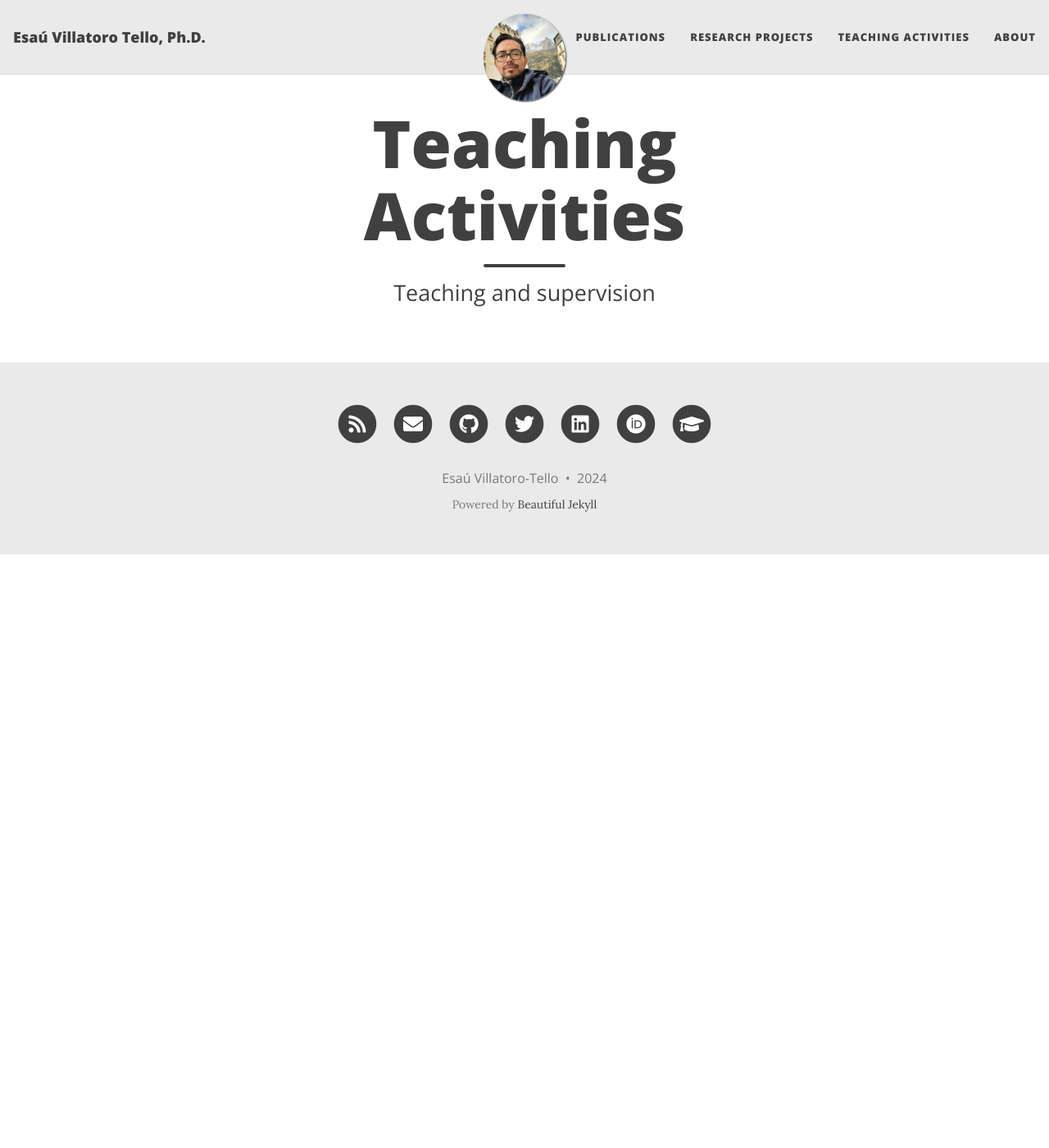
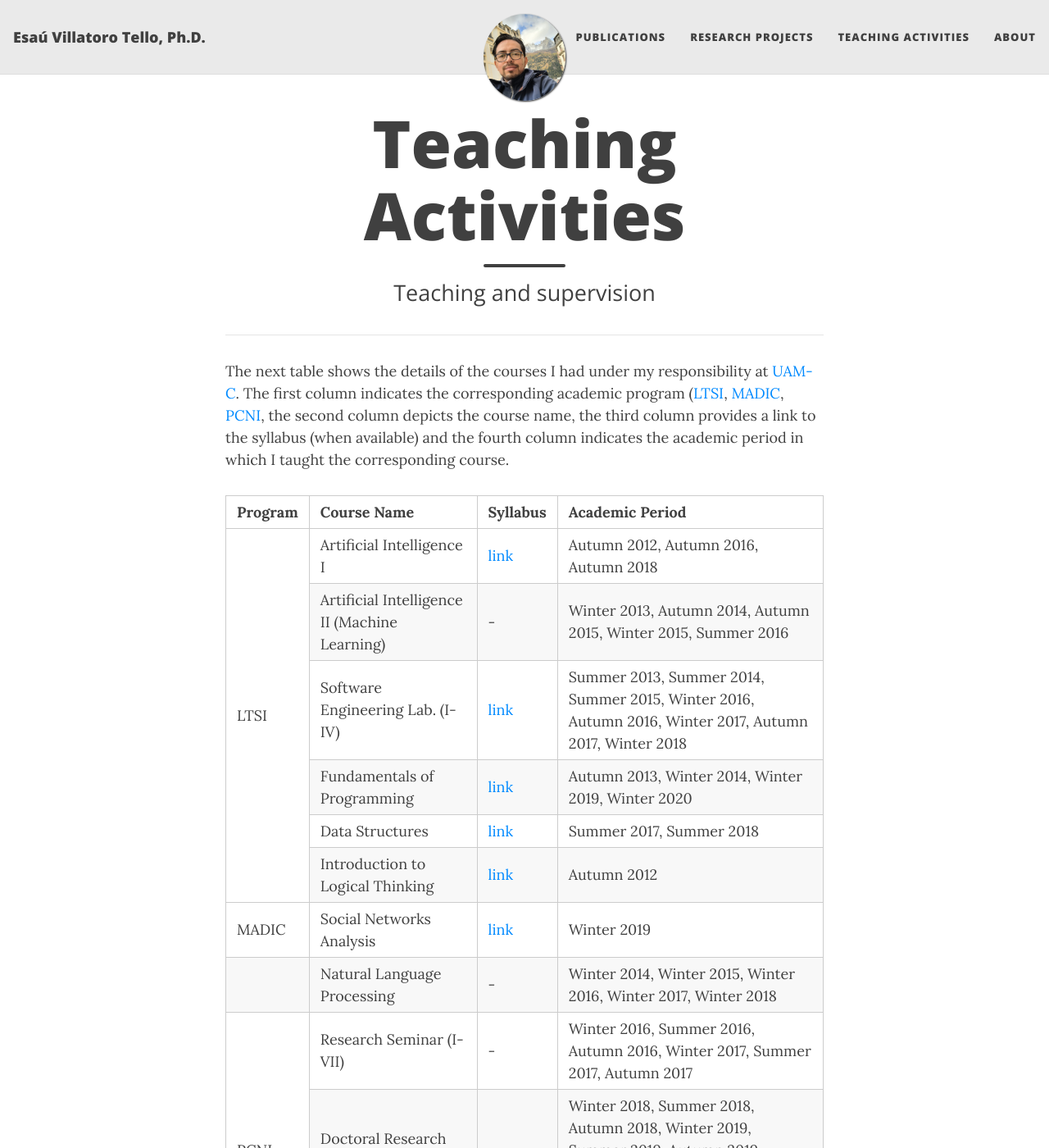
Before and after one commit to oravar333/oravar333.github.io, a Jekyll site: the page built from teaching.md, in a window 1280 px wide and 1400 px high. Shown: the whole window at 82% size. Built offline with Jekyll 4.4.1, drawn with Linux system fonts in a browser that asks for light colours; nearby versions of some CDN libraries; some of the changed text lies outside the part shown.

Commit message:
Update teaching.md

```diff
--- a/teaching.md
+++ b/teaching.md
@@ -4,3 +4,96 @@ title: Teaching Activities
 subtitle: Teaching and supervision
 css: "/assets/css/index.css"
 ---
+
+<hr>
+
+The next table shows the details of the courses I had under my responsibility at [UAM-C](https://www.cua.uam.mx/). The first column indicates the corresponding academic program ([LTSI](https://www.cua.uam.mx/oferta-educativa/licenciaturas/tecnologias-y-sistemas-de-informacion), [MADIC](https://www.cua.uam.mx/oferta-educativa/posgrados/maestria-en-diseno-informacion-y-comunicacion), [PCNI](https://www.cua.uam.mx/oferta-educativa/posgrados/posgrado-en-ciencias-naturales-e-ingenieria), the second column depicts the course name, the third column provides a link to the syllabus (when available) and the fourth column indicates the academic period in which I taught the corresponding course.
+
+
+<style>
+  table {
+    margin-left: auto;
+    margin-right: auto;
+    border: 1px solid black;
+    border-collapse: collapse;
+    padding: 10px;
+  }
+  th, td {
+    border: 1px solid black;
+    padding: 10px;
+    text-align: center;
+  }
+</style>
+
+<table border="1" cellpadding="10" cellspacing="0">
+  <thead>
+    <tr>
+      <th>Program</th>
+      <th>Course Name</th>
+      <th>Syllabus</th>
+      <th>Academic Period</th>
+    </tr>
+  </thead>
+  <tbody>
+    <tr>
+      <td rowspan="6">LTSI</td>
+      <td>Artificial Intelligence I</td>
+      <td><a href="http://dccd.cua.uam.mx/archivos/PDFprogramas/tecnologias/450208.pdf">link</a></td>
+      <td>Autumn 2012, Autumn 2016, Autumn 2018</td>
+    </tr>
+    <tr>
+      <td>Artificial Intelligence II (Machine Learning)</td>
+      <td>-</td>
+      <td>Winter 2013, Autumn 2014, Autumn 2015, Winter 2015, Summer 2016</td>
+    </tr>
+    <tr>
+      <td>Software Engineering Lab. (I-IV)</td>
+      <td><a href="http://dccd.cua.uam.mx/archivos/PDFprogramas/tecnologias/450207.pdf">link</a></td>
+      <td>Summer 2013, Summer 2014, Summer 2015, Winter 2016, Autumn 2016, Winter 2017, Autumn 2017, Winter 2018</td>
+    </tr>
+    <tr>
+      <td>Fundamentals of Programming</td>
+      <td><a href="http://dccd.cua.uam.mx/archivos/PDFprogramas/tecnologias/460005.pdf">link</a></td>
+      <td>Autumn 2013, Winter 2014, Winter 2019, Winter 2020</td>
+    </tr>
+    <tr>
+      <td>Data Structures</td>
+      <td><a href="http://dccd.cua.uam.mx/archivos/PDFprogramas/tecnologias/460009.pdf">link</a></td>
+      <td>Summer 2017, Summer 2018</td>
+    </tr>
+    <tr>
+      <td>Introduction to Logical Thinking</td>
+      <td><a href="http://dccd.cua.uam.mx/archivos/PDFprogramas/tecnologias/450203.pdf">link</a></td>
+      <td>Autumn 2012</td>
+    </tr>
+    <tr>
+      <td>MADIC</td>
+      <td>Social Networks Analysis</td>
+      <td><a href="http://escritura.cua.uam.mx/archivos_Madic/analisis_redes_sociales.pdf">link</a></td>
+      <td>Winter 2019</td>
+    </tr>
+    <tr>
+      <td></td>
+      <td>Natural Language Processing</td>
+      <td>-</td>
+      <td>Winter 2014, Winter 2015, Winter 2016, Winter 2017, Winter 2018</td>
+    </tr>
+
+    <tr>
+      <td rowspan="3">PCNI</td>
+      <td>Research Seminar (I-VII)</td>
+      <td>-</td>
+      <td>Winter 2016, Summer 2016, Autumn 2016, Winter 2017, Summer 2017, Autumn 2017</td>
+    </tr>
+    <tr>
+      <td>Doctoral Research Project (I-XII)</td>
+      <td>-</td>
+      <td>Winter 2018, Summer 2018, Autumn 2018, Winter 2019, Summer 2019, Autumn 2019, Winter 2020, Summer 2020, Autumn 2020</td>
+    </tr>
+    <tr>
+      <td>Selected topics (Speech and Signal Processing)</td>
+      <td>-</td>
+      <td>Summer 2017</td>
+    </tr>
+  </tbody>
+</table>
```
